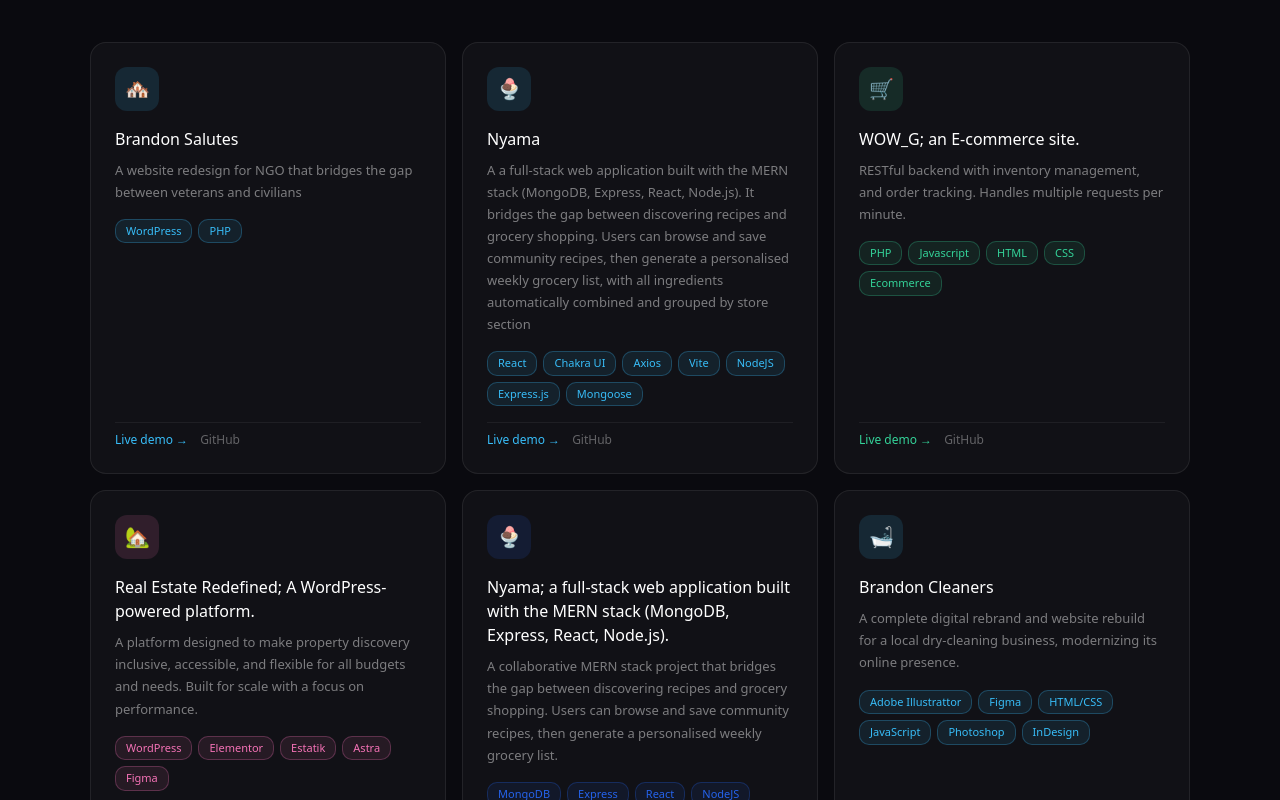
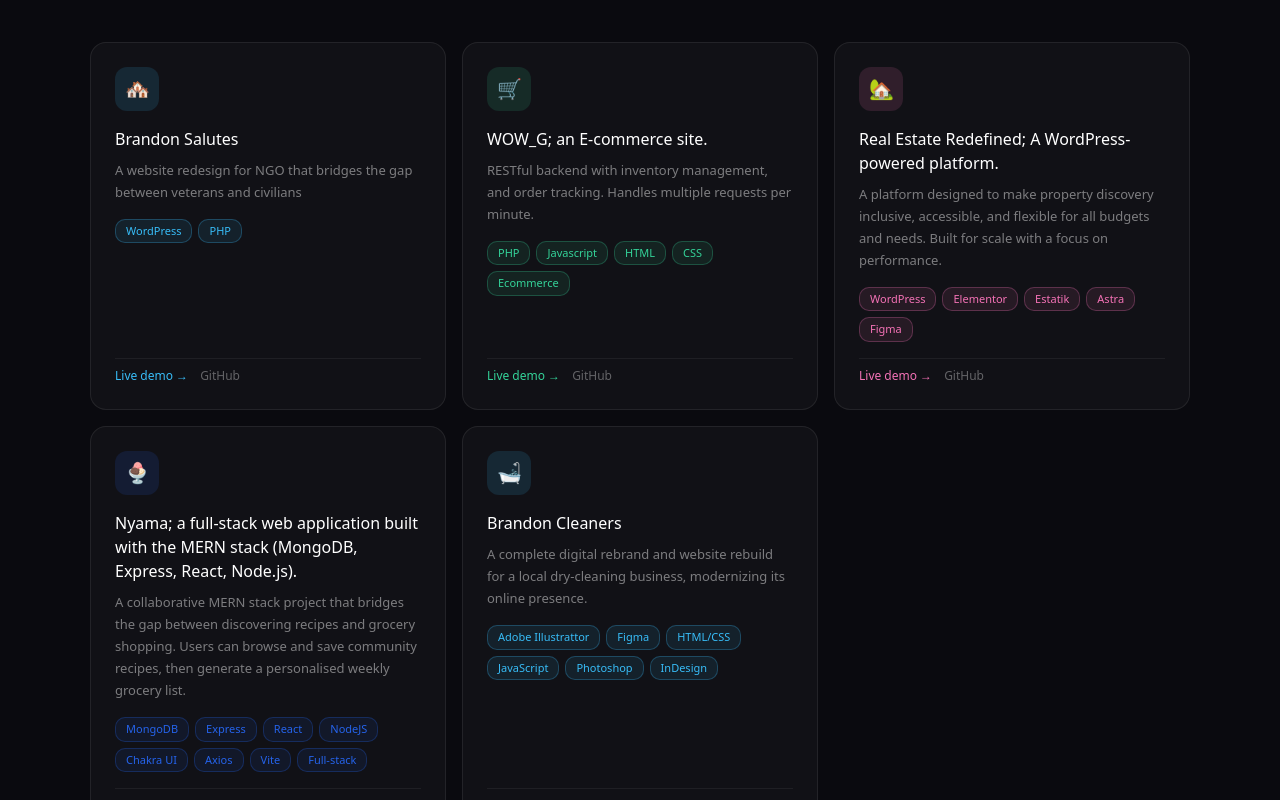
Before and after one commit to OludareONE/my-portfolio, a Next.js app: page / in a window 1280 px wide. Shown: the part 1620-2420 px from the top of the page. Built offline with nearby package versions, Linux system fonts and the light colour scheme.

Commit message:
your update message

```diff
--- a/src/components/Projects.tsx
+++ b/src/components/Projects.tsx
@@ -13,19 +13,6 @@ const projects = [
     live: " https://assiniboinecreative.media/brandonsalutes/",
     featured: true,
   },
-
-  {
-    title: "Nyama",
-    description:
-      "A a full-stack web application built with the MERN stack (MongoDB, Express, React, Node.js). It bridges the gap between discovering recipes and grocery shopping. Users can browse and save community recipes, then generate a personalised weekly grocery list, with all ingredients automatically combined and grouped by store section",
-    tags: ["React", "Chakra UI", "Axios", "Vite", "NodeJS", "Express.js", "Mongoose"],
-    color: "#38bdf8",
-    emoji: "🍨",
-    live: " https://nyama-frontend.onrender.com",
-    github: " https://github.com/lkmandy/recipe_mern_app",
-    featured: true,
-  },
-
   {
     title: "WOW_G; an E-commerce site.",
     description:
```
Also changed, not shown: src/app/layout.tsx (+1 -1 lines).
